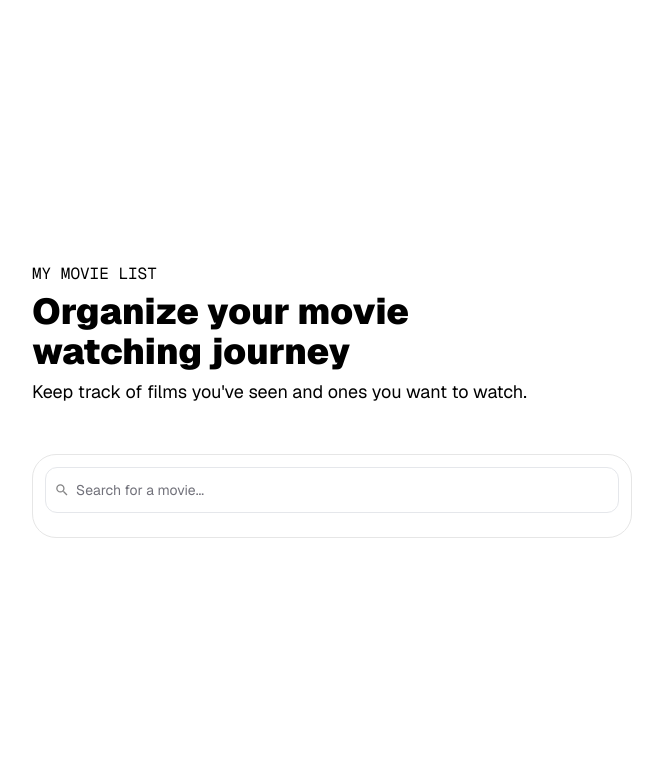
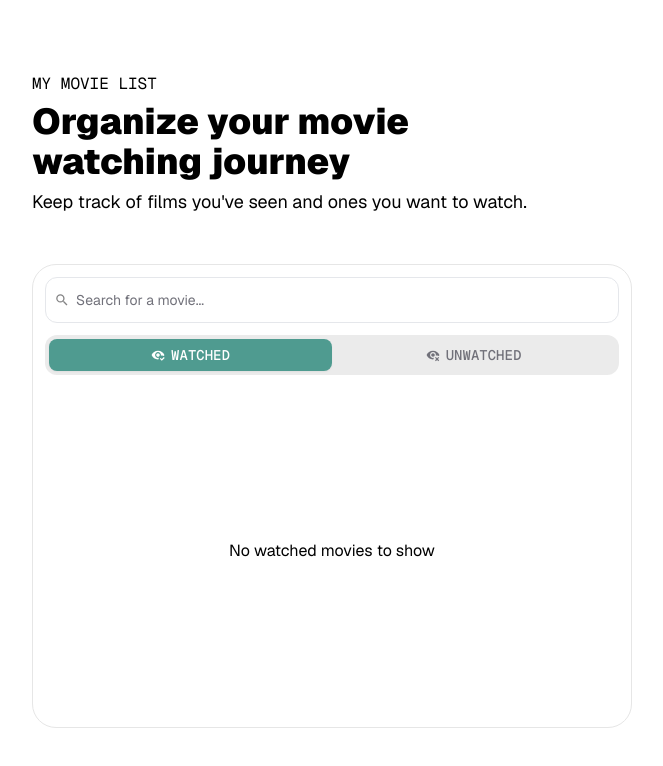
Before and after one commit to gstsdev/movie-watchlist-app, a Next.js app: page / in a window 1280 px wide. Shown: the top 766 px of the page, without its empty margins (308-971 px from the left). Built offline with nearby package versions, Linux system fonts and the light colour scheme.

Commit message:
chore: "watched" and "unwatched" tabs

```diff
--- a/src/components/WatchListExplorer/index.tsx
+++ b/src/components/WatchListExplorer/index.tsx
@@ -1,29 +1,124 @@
 "use client";
 
-import { OmdbSearchMovieResult } from "@/lib/omdb";
-import { FunctionComponent, useState } from "react";
+import { FunctionComponent, useMemo, useState } from "react";
+import { Button } from "../ui/button";
+import EyeCheck from "../ui/icons/EyeCheck";
+import EyeRemove from "../ui/icons/EyeRemove";
+import MoreVertical from "../ui/icons/MoreVertical";
+import { Tabs, TabsContent, TabsList, TabsTrigger } from "../ui/tabs";
 import AddMovieForm from "./AddMovieForm";
 
 interface WatchListExplorerProps {}
 
 const WatchListExplorer: FunctionComponent<WatchListExplorerProps> = ({}) => {
-  const [movies, setMovies] = useState<OmdbSearchMovieResult[]>([]);
+  const [movies, setMovies] = useState<
+    { type: "watched" | "unwatched"; id: string; label: string }[]
+  >([]);
+  const watchedMovies = useMemo(() => {
+    return movies.filter((movie) => movie.type === "watched");
+  }, [movies]);
+  const unwatchedMovies = useMemo(() => {
+    return movies.filter((movie) => movie.type === "unwatched");
+  }, [movies]);
 
-  function addWatchedMovie(item: { id: string; label: string }): void {
-    throw new Error("Function not implemented.");
-  }
+  function addMovie(
+    type: "watched" | "unwatched",
+    item: { id: string; label: string }
+  ): void {
+    setMovies((movies) => {
+      let found = false;
 
-  function addUnwatchedMovie(item: { id: string; label: string }): void {
-    throw new Error("Function not implemented.");
+      movies = movies.map((movie) => {
+        if (movie.id === item.id) {
+          found = true;
+
+          return { ...movie, type };
+        }
+
+        return movie;
+      });
+
+      if (!found) {
+        movies = movies.concat({ ...item, type });
+      }
+
+      return movies;
+    });
   }
 
   return (
     <div className="p-3 rounded-3xl border border-[#e6e6e6] w-full">
       <AddMovieForm
         className="mb-3"
-        onAddWatchedMovie={addWatchedMovie}
-        onAddUnwatchedMovie={addUnwatchedMovie}
+        onAddWatchedMovie={(item) => addMovie("watched", item)}
+        onAddUnwatchedMovie={(item) => addMovie("unwatched", item)}
       />
+      <Tabs defaultValue="watched" className="w-full">
+        <TabsList className="grid grid-cols-2 w-full mb-3 rounded-xl *:rounded-lg *:uppercase *:font-mono bg-[#ebebeb]">
+          <TabsTrigger
+            value="watched"
+            className="data-[state=active]:bg-watched-color data-[state=active]:text-white space-x-1.5"
+          >
+            <EyeCheck className="w-3.5 h-3.5" />
+            <span>Watched</span>
+          </TabsTrigger>
+          <TabsTrigger
+            value="unwatched"
+            className="data-[state=active]:bg-unwatched-color-default data-[state=active]:text-white space-x-1.5"
+          >
+            <EyeRemove className="w-3.5 h-3.5" />
+            <span>Unwatched</span>
+          </TabsTrigger>
+        </TabsList>
+        <TabsContent value="watched">
+          {watchedMovies.length < 1 && (
+            <div className="min-h-[328px] w-full grid place-items-center">
+              No watched movies to show
+            </div>
+          )}
+          <ul>
+            {watchedMovies.map((movie) => (
+              <li key={movie.id} className="group/movie-list-item">
+                <div className="flex items-center justify-between py-2 px-2.5">
+                  <p className="text-sm">{movie.label}</p>
+                  <Button
+                    variant="outline"
+                    className="w-fit h-fit p-2 border-0 hover:bg-[#f4f4f5]"
+                  >
+                    <span className="sr-only">Open menu</span>
+                    <MoreVertical className="w-2.5 h-2.5"></MoreVertical>
+                  </Button>
+                </div>
+                <hr className="my-1 group-last/movie-list-item:hidden" />
+              </li>
+            ))}
+          </ul>
+        </TabsContent>
+        <TabsContent value="unwatched">
+          {unwatchedMovies.length < 1 && (
+            <div className="min-h-[328px] w-full grid place-items-center">
+              No unwatched movies to show
+            </div>
+          )}
+          <ul>
+            {unwatchedMovies.map((movie) => (
+              <li key={movie.id} className="group/movie-list-item">
+                <div className="flex items-center justify-between py-2 px-2.5">
+                  <p className="text-sm">{movie.label}</p>
+                  <Button
+                    variant="outline"
+                    className="w-fit h-fit p-2 border-0 hover:bg-[#f4f4f5]"
+                  >
+                    <span className="sr-only">Open menu</span>
+                    <MoreVertical className="w-2.5 h-2.5"></MoreVertical>
+                  </Button>
+                </div>
+                <hr className="my-1 group-last/movie-list-item:hidden" />
+              </li>
+            ))}
+          </ul>
+        </TabsContent>
+      </Tabs>
     </div>
   );
 };
--- /dev/null
+++ b/src/components/ui/icons/MoreVertical.tsx
@@ -0,0 +1,22 @@
+import { FunctionComponent } from "react";
+
+const MoreVertical: FunctionComponent<JSX.IntrinsicElements["svg"]> = (
+  props
+) => {
+  return (
+    <svg
+      width="10"
+      height="2"
+      viewBox="0 0 10 2"
+      fill="none"
+      xmlns="http://www.w3.org/2000/svg"
+      {...props}
+    >
+      <circle cx="1" cy="1" r="1" fill="black" />
+      <circle cx="5" cy="1" r="1" fill="black" />
+      <circle cx="9" cy="1" r="1" fill="black" />
+    </svg>
+  );
+};
+
+export default MoreVertical;
--- /dev/null
+++ b/src/components/ui/tabs.tsx
@@ -0,0 +1,55 @@
+"use client"
+
+import * as React from "react"
+import * as TabsPrimitive from "@radix-ui/react-tabs"
+
+import { cn } from "@/lib/utils"
+
+const Tabs = TabsPrimitive.Root
+
+const TabsList = React.forwardRef<
+  React.ElementRef<typeof TabsPrimitive.List>,
+  React.ComponentPropsWithoutRef<typeof TabsPrimitive.List>
+>(({ className, ...props }, ref) => (
+  <TabsPrimitive.List
+    ref={ref}
+    className={cn(
+      "inline-flex h-10 items-center justify-center rounded-md bg-zinc-100 p-1 text-zinc-500 dark:bg-zinc-800 dark:text-zinc-400",
+      className
+    )}
+    {...props}
+  />
+))
+TabsList.displayName = TabsPrimitive.List.displayName
+
+const TabsTrigger = React.forwardRef<
+  React.ElementRef<typeof TabsPrimitive.Trigger>,
+  React.ComponentPropsWithoutRef<typeof TabsPrimitive.Trigger>
+>(({ className, ...props }, ref) => (
+  <TabsPrimitive.Trigger
+    ref={ref}
+    className={cn(
+      "inline-flex items-center justify-center whitespace-nowrap rounded-sm px-3 py-1.5 text-sm font-medium ring-offset-white transition-all focus-visible:outline-none focus-visible:ring-2 focus-visible:ring-zinc-950 focus-visible:ring-offset-2 disabled:pointer-events-none disabled:opacity-50 data-[state=active]:bg-white data-[state=active]:text-zinc-950 data-[state=active]:shadow-sm dark:ring-offset-zinc-950 dark:focus-visible:ring-zinc-300 dark:data-[state=active]:bg-zinc-950 dark:data-[state=active]:text-zinc-50",
+      className
+    )}
+    {...props}
+  />
+))
+TabsTrigger.displayName = TabsPrimitive.Trigger.displayName
+
+const TabsContent = React.forwardRef<
+  React.ElementRef<typeof TabsPrimitive.Content>,
+  React.ComponentPropsWithoutRef<typeof TabsPrimitive.Content>
+>(({ className, ...props }, ref) => (
+  <TabsPrimitive.Content
+    ref={ref}
+    className={cn(
+      "mt-2 ring-offset-white focus-visible:outline-none focus-visible:ring-2 focus-visible:ring-zinc-950 focus-visible:ring-offset-2 dark:ring-offset-zinc-950 dark:focus-visible:ring-zinc-300",
+      className
+    )}
+    {...props}
+  />
+))
+TabsContent.displayName = TabsPrimitive.Content.displayName
+
+export { Tabs, TabsList, TabsTrigger, TabsContent }
```
